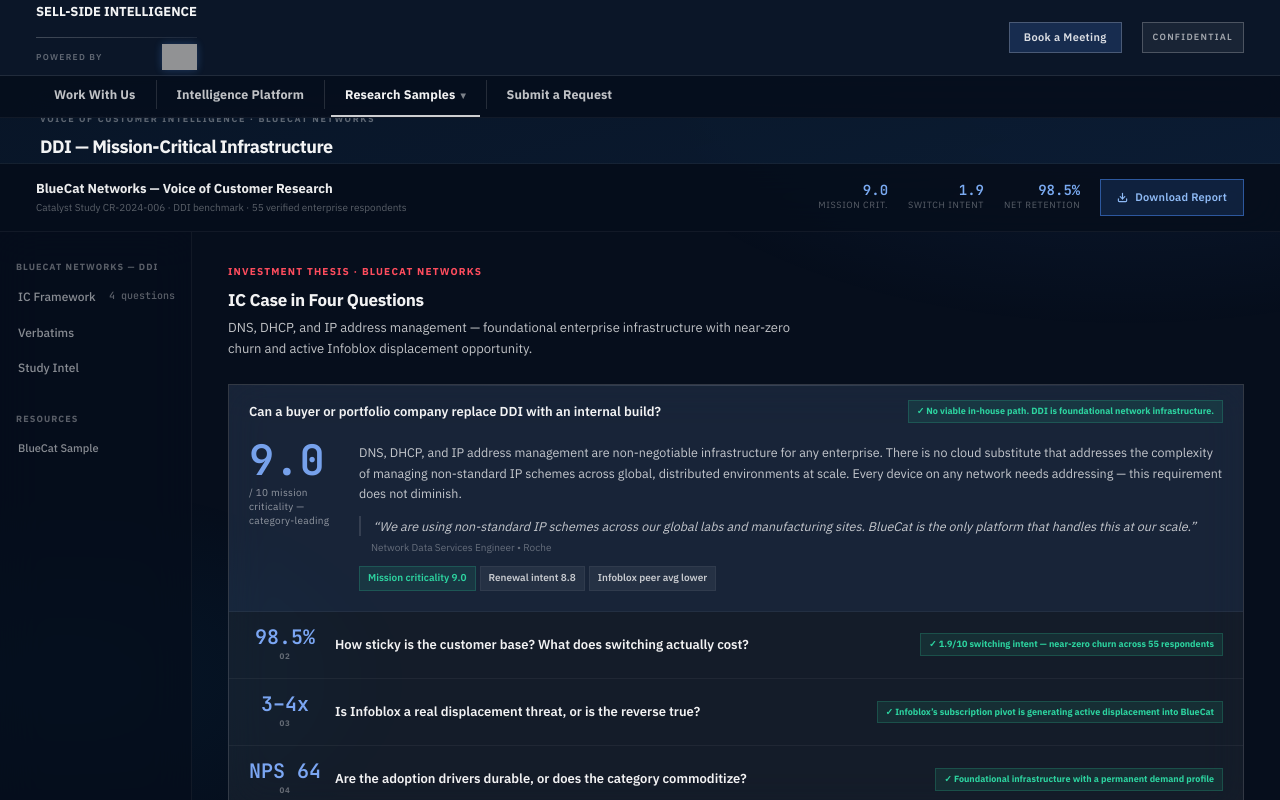
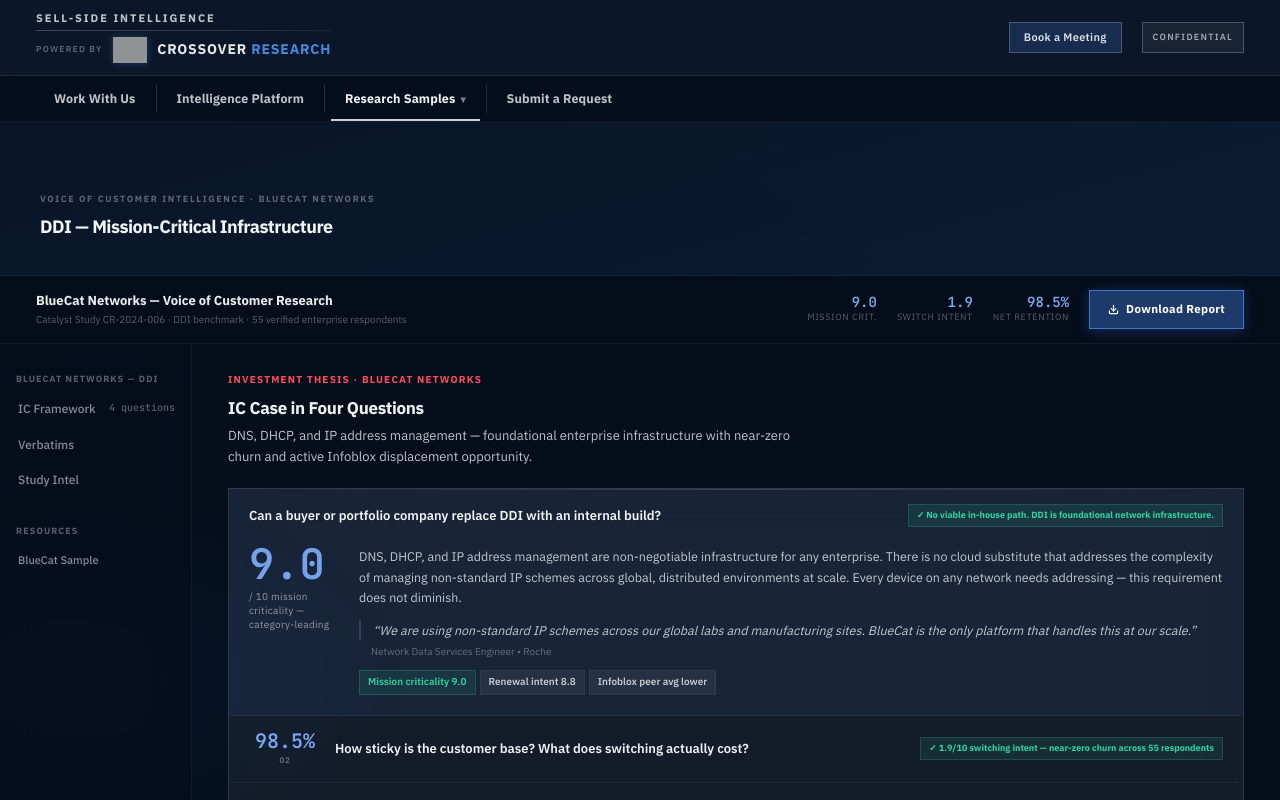
Before and after one commit to Crossover-Research/sell-side-overview-site, a Next.js app: page /bluecat in a window 1280 px wide. Shown: the top 800 px of the page. Built offline with nearby package versions, Linux system fonts and the light colour scheme; grey boxes are pictures that could not be loaded.

Commit message:
28-agent pass: sticky research-header/rc-tabs, --topbar-h 76px, --tabnav-h/--research-header-h vars, topbar eyebrow fix, download btn solid, spacing optimization
* Update app/globals.css

* Update components/Topbar.tsx

* Update components/ResearchHeader.tsx

* Update app/capabilities/page.tsx

```diff
--- a/app/globals.css
+++ b/app/globals.css
@@ -52,13 +52,18 @@
   --content-pad: 36px;
 
   /* Layout heights */
-  --topbar-h: 72px;
+  --topbar-h: 76px;
+  --tabnav-h: 42px;
+  --research-header-h: 50px;
 
   /* Motion */
   --ease: cubic-bezier(.22,.68,0,1.15);
   --ease-s: cubic-bezier(.4,0,.2,1);
   --blur: blur(20px);
 }
+
+/* Anchor scroll offset — accounts for fixed topbar + sticky tabnav */
+[id] { scroll-margin-top: calc(var(--topbar-h) + var(--tabnav-h) + 16px); }
 
 /* ── RESET ──────────────────────────────────────────────────────────────────── */
 *, *::before, *::after { box-sizing: border-box; margin: 0; padding: 0; }
@@ -106,11 +111,10 @@
   display: inline-flex; flex-direction: column; align-items: stretch; gap: 0;
 }
 .topbar-brand-eyebrow {
-  font-size: 13px; font-weight: 700; text-transform: uppercase;
-  color: rgba(255,255,255,.95); line-height: 1; width: 100%;
-  text-align: justify; text-align-last: justify;
+  font-size: 11px; font-weight: 700; text-transform: uppercase;
+  letter-spacing: .18em;
+  color: rgba(255,255,255,.75); line-height: 1;
 }
-.topbar-brand-eyebrow::after { content: ''; display: inline-block; width: 100%; }
 .topbar-brand-divider {
   width: 100%; height: 1px;
   background: linear-gradient(90deg, rgba(255,255,255,.22), rgba(255,255,255,.08));
@@ -123,6 +127,12 @@
   text-transform: uppercase; color: rgba(255,255,255,.35);
   white-space: nowrap;
 }
+.topbar-brand-name {
+  font-size: 14px; font-weight: 800; letter-spacing: .06em;
+  text-transform: uppercase; color: rgba(255,255,255,.9);
+  white-space: nowrap;
+}
+.topbar-brand-accent { color: rgba(74,143,232,.95); }
 .topbar-logo-img {
   height: 26px; width: auto;
   filter: brightness(0) invert(1);
@@ -145,9 +155,8 @@
 /* ── HERO ────────────────────────────────────────────────────────────────────── */
 .hero {
   background: linear-gradient(165deg, rgba(8,21,38,.97) 0%, rgba(12,29,52,.92) 100%);
-  padding: 0 var(--content-pad) 0;
-  padding-top: calc(42px + 24px);
-  padding-top: calc(42px + 24px);
+  padding: 0 var(--content-pad) 32px;
+  padding-top: calc(var(--topbar-h) + var(--tabnav-h) + 28px);
   position: relative;
   z-index: 1;
   border-bottom: 1px solid var(--br-lo);
@@ -273,8 +282,8 @@
 .tab-btn.tab-sep.active { color: var(--t0); }
 
 /* ── CONTENT ─────────────────────────────────────────────────────────────────── */
-.content-wrap  { max-width: var(--content-max); margin: 0 auto; padding: var(--sp-8) var(--content-pad); }
-.content-inner { padding: var(--sp-8) var(--content-pad); }
+.content-wrap  { max-width: var(--content-max); margin: 0 auto; padding: 24px var(--content-pad); }
+.content-inner { padding: 28px var(--content-pad); }
 
 /* Two-column layout for research tabs */
 .research-layout { display: grid; grid-template-columns: 192px 1fr; position: relative; z-index: 1; }
@@ -283,8 +292,8 @@
   backdrop-filter: var(--blur); -webkit-backdrop-filter: var(--blur);
   border-right: 1px solid var(--br-lo);
   padding: 18px 0;
-  position: sticky; top: calc(var(--topbar-h) + 50px);
-  height: calc(100vh - calc(var(--topbar-h) + 50px)); overflow-y: auto;
+  position: sticky; top: calc(var(--topbar-h) + var(--tabnav-h) + var(--research-header-h));
+  height: calc(100vh - var(--topbar-h) - var(--tabnav-h) - var(--research-header-h)); overflow-y: auto;
 }
 .sidebar-group  { font-size: 9px; font-weight: 700; letter-spacing: .12em; text-transform: uppercase; color: var(--t3); padding: 10px 16px 4px; }
 .sidebar-item {
@@ -299,7 +308,7 @@
 .sidebar-item.active .sidebar-badge { color: rgba(120,170,255,.7); }
 
 /* ── SECTION HEADERS ─────────────────────────────────────────────────────────── */
-.section-header { margin-bottom: var(--sp-6); }
+.section-header { margin-bottom: var(--sp-5); }
 .section-eyebrow { font-size: 10px; font-weight: 700; letter-spacing: .12em; text-transform: uppercase; color: var(--red); margin-bottom: 6px; }
 .section-title   { font-size: 17px; font-weight: 700; color: var(--t0); letter-spacing: -.02em; margin-bottom: 4px; }
 .section-lead    { font-size: 13px; color: var(--t1); line-height: 1.6; max-width: 580px; }
@@ -320,7 +329,7 @@
 /* ── TRACK RECORD ─────────────────────────────────────────────────────────────── */
 .track-record {
   display: grid; grid-template-columns: repeat(4, 1fr);
-  margin-bottom: var(--sp-6);
+  margin-bottom: var(--sp-5);
   background: var(--glass-hi);
   backdrop-filter: var(--blur); -webkit-backdrop-filter: var(--blur);
   border: 1px solid var(--br-hi); position: relative; overflow: hidden;
@@ -433,7 +442,7 @@
 .verbatim-attr  { font-size: 10px; color: var(--t3); }
 
 /* ── ADVANTAGE CARDS ──────────────────────────────────────────────────────────── */
-.advantage-grid { display: grid; grid-template-columns: repeat(auto-fit, minmax(280px, 1fr)); gap: 1px; background: var(--br-lo); margin-bottom: var(--sp-6); }
+.advantage-grid { display: grid; grid-template-columns: repeat(auto-fit, minmax(280px, 1fr)); gap: 1px; background: var(--br-lo); margin-bottom: var(--sp-5); }
 .advantage-card { background: var(--glass-hi); backdrop-filter: var(--blur); -webkit-backdrop-filter: var(--blur); padding: 20px; transition: background .15s; }
 .advantage-card:hover { background: rgba(255,255,255,.07); }
 .advantage-title { font-size: 13px; font-weight: 700; color: var(--t0); margin-bottom: 6px; }
@@ -511,11 +520,14 @@
 
 /* ── RESEARCH HEADER ─────────────────────────────────────────────────────────── */
 .research-header {
-  background: rgba(6,14,28,.88);
+  background: rgba(6,14,28,.96);
   backdrop-filter: var(--blur); -webkit-backdrop-filter: var(--blur);
   border-bottom: 1px solid var(--br-lo);
   padding: 14px var(--content-pad);
   display: flex; align-items: center; justify-content: space-between;
+  position: sticky;
+  top: calc(var(--topbar-h) + var(--tabnav-h));
+  z-index: 150;
 }
 .research-brand { display: flex; align-items: center; gap: 10px; }
 .research-brand-logo { height: 18px; filter: brightness(0) invert(1); opacity: .7; }
@@ -621,8 +633,8 @@
 /* Hero */
 .ib-hero {
   background: linear-gradient(168deg, #05101f 0%, #0a1e38 55%, #0e2545 100%);
-  padding: 60px 0 0;
-  padding-top: calc(42px + 40px);
+  padding: 0 0 0;
+  padding-top: calc(var(--topbar-h) + var(--tabnav-h) + 44px);
   position: relative; z-index: 1;
   border-bottom: 1px solid var(--br-lo);
 }
@@ -643,7 +655,7 @@
 .ib-metric-lbl { font-size: 10px; color: var(--t3); letter-spacing: .06em; line-height: 1.4; }
 
 /* Proof bar */
-.ib-proof { background: rgba(255,255,255,.03); border-bottom: 1px solid var(--br-lo); padding: 28px 0; }
+.ib-proof { background: rgba(255,255,255,.03); border-bottom: 1px solid var(--br-lo); padding: 20px 0; }
 .ib-proof-quote { font-size: 15px; color: var(--t1); font-style: italic; line-height: 1.65; margin-bottom: 12px; max-width: 820px; }
 .ib-proof-attr { display: flex; align-items: center; gap: 8px; }
 .ib-proof-name { font-size: 11px; font-weight: 700; color: var(--t2); letter-spacing: .05em; }
@@ -651,12 +663,12 @@
 .ib-proof-role { font-size: 11px; color: var(--t3); }
 
 /* Sections */
-.ib-section { padding: 56px 0; position: relative; z-index: 1; }
+.ib-section { padding: 44px 0; position: relative; z-index: 1; }
 .ib-section-alt  { background: rgba(255,255,255,.025); border-top: 1px solid var(--br-lo); border-bottom: 1px solid var(--br-lo); }
 .ib-section-dark { background: linear-gradient(168deg, #050e1a 0%, #081525 100%); border-top: 1px solid var(--br-lo); }
 .ib-section-eyebrow { font-size: 10px; font-weight: 700; letter-spacing: .12em; text-transform: uppercase; color: var(--red); margin-bottom: 6px; }
 .ib-section-title { font-size: 24px; font-weight: 700; color: var(--t0); letter-spacing: -.025em; margin-bottom: 8px; line-height: 1.25; }
-.ib-section-desc  { font-size: 13.5px; color: var(--t1); line-height: 1.65; max-width: 620px; margin-bottom: 36px; }
+.ib-section-desc  { font-size: 13.5px; color: var(--t1); line-height: 1.65; max-width: 640px; margin-bottom: 28px; }
 
 /* Workflow map */
 .ib-workflow { display: grid; grid-template-columns: repeat(6, 1fr); gap: 1px; background: var(--br-lo); }
@@ -667,7 +679,7 @@
 .ib-stage-desc  { font-size: 11px; color: var(--t2); line-height: 1.5; }
 
 /* Capability tabs */
-.ib-cap-tabs { display: flex; gap: 4px; margin-bottom: 32px; flex-wrap: wrap; }
+.ib-cap-tabs { display: flex; gap: 4px; margin-bottom: 24px; flex-wrap: wrap; }
 .ib-cap-tab {
   font-family: var(--font-body); font-size: 12px; font-weight: 500;
   padding: 9px 20px;
@@ -680,7 +692,7 @@
 .ib-cap-tab.active { background: rgba(77,144,254,.15); border-color: rgba(77,144,254,.4); color: rgba(150,195,255,.95); font-weight: 600; }
 
 /* Problem / Answer framing */
-.ib-framing { display: grid; grid-template-columns: 1fr auto 1fr; gap: 24px; align-items: start; padding: 22px 26px; background: var(--glass-lo); border: 1px solid var(--br-lo); margin-bottom: 24px; }
+.ib-framing { display: grid; grid-template-columns: 1fr auto 1fr; gap: 24px; align-items: start; padding: 20px 24px; background: var(--glass-lo); border: 1px solid var(--br-lo); margin-bottom: 20px; }
 .ib-framing-label { font-size: 9px; font-weight: 700; letter-spacing: .12em; text-transform: uppercase; color: var(--t3); margin-bottom: 6px; }
 .ib-framing-text { font-size: 13px; color: var(--t1); line-height: 1.6; }
 .ib-framing-answer { background: rgba(77,144,254,.06); padding: 16px 20px; border: 1px solid rgba(77,144,254,.15); }
@@ -734,7 +746,7 @@
 .ib-sample-link { font-size: 12px; font-weight: 600; color: rgba(130,175,255,.9); }
 
 /* CTA section */
-.ib-cta { background: linear-gradient(168deg, #060f1d 0%, #0a1a30 100%); padding: 72px 0; border-top: 1px solid var(--br-lo); position: relative; z-index: 1; }
+.ib-cta { background: linear-gradient(168deg, #060f1d 0%, #0a1a30 100%); padding: 52px 0; border-top: 1px solid var(--br-lo); position: relative; z-index: 1; }
 .ib-cta-title { font-size: 26px; font-weight: 700; color: var(--t0); letter-spacing: -.02em; margin-bottom: 12px; }
 .ib-cta-sub   { font-size: 14px; color: var(--t1); line-height: 1.65; max-width: 520px; margin: 0 auto 32px; }
 .ib-cta-btn   { display: inline-flex; align-items: center; justify-content: center; padding: 11px 28px; background: rgba(255,255,255,.95); font-family: var(--font-body); font-size: 12px; font-weight: 700; color: #05101f; text-decoration: none; transition: all .15s; }
@@ -775,22 +787,24 @@
 /* Research header download button */
 .research-download-btn {
   display: inline-flex; align-items: center; gap: 7px;
-  padding: 8px 16px;
-  border: 1px solid rgba(77,144,254,.5);
-  font-size: 11px; font-weight: 600;
-  color: rgba(150,195,255,.95);
+  padding: 9px 18px;
+  border: 1px solid rgba(77,144,254,.7);
+  font-size: 11.5px; font-weight: 700;
+  color: #fff;
   text-decoration: none;
-  background: rgba(77,144,254,.15);
+  background: rgba(77,144,254,.35);
   transition: all .15s;
   white-space: nowrap;
   flex-shrink: 0;
-  letter-spacing: .02em;
+  letter-spacing: .03em;
+  box-shadow: 0 2px 12px rgba(77,144,254,.25);
 }
 .research-download-btn:hover {
-  background: rgba(77,144,254,.28);
-  border-color: rgba(77,144,254,.7);
+  background: rgba(77,144,254,.55);
+  border-color: rgba(77,144,254,.9);
   color: #fff;
   transform: translateY(-1px);
+  box-shadow: 0 4px 18px rgba(77,144,254,.4);
 }
 
 /* ── TAB DROPDOWN ────────────────────────────────────────────────────────── */
@@ -924,6 +938,12 @@
   margin-bottom: 28px;
   border-bottom: 1px solid var(--br-lo);
   padding-bottom: 0;
+  position: sticky;
+  top: calc(var(--topbar-h) + var(--tabnav-h) + var(--research-header-h));
+  background: var(--bg-base);
+  z-index: 100;
+  padding-top: 14px;
+  margin-top: -14px;
 }
 .rc-section-tab {
   all: unset;
@@ -1005,7 +1025,6 @@
 
 .topbar-logo-fallback { display: none; font-size: 13px; font-weight: 800; letter-spacing: .08em; text-transform: uppercase; color: rgba(255,255,255,.82); }
 
-.topbar-brand-row { display: flex; align-items: center; justify-content: space-between; width: 100%; }
 
 /* ── TOPBAR ENTRANCE ANIMATION ───────────────────────────────────────────── */
 @keyframes topbar-fade-up {
@@ -1024,9 +1043,6 @@
 
 .topbar-brand-divider {
   animation: divider-draw .5s cubic-bezier(.4,0,.2,1) .2s both;
-}
-.topbar-brand-row {
-  animation: topbar-fade-up .4s cubic-bezier(.22,.68,0,1.2) .3s both;
 }
 .topbar-logo-img {
   animation: logo-pulse-glow 3.6s ease-in-out 1.2s infinite;
--- a/components/ResearchHeader.tsx
+++ b/components/ResearchHeader.tsx
@@ -49,7 +49,7 @@
             </div>
           ))}
         </div>
-        <a href={cfg.reportUrl} target="_blank" rel="noopener noreferrer" className="research-download-btn">
+        <a href={cfg.reportUrl} target="_blank" rel="noopener noreferrer" download className="research-download-btn" aria-label={`Download ${cfg.title}`}>
           <DownloadIcon />{cfg.reportLabel}
         </a>
       </div>
--- a/components/Topbar.tsx
+++ b/components/Topbar.tsx
@@ -1,36 +1,32 @@
 'use client';
-
-// TODO: replace src with Supabase white logo URL when available
-// e.g. https://yvkbfmdugujhxerdopcm.supabase.co/storage/v1/object/public/...
-const LOGO_URL = 'https://www.crossoverresearch.com/logos/CrossoverResearchLogo.svg';
+import { BRAND, CONTACT, LEGAL } from '../lib/config/site';
 
 export function Topbar() {
   return (
     <div className="topbar">
       <div className="topbar-left">
         <div className="topbar-brand">
-          <div className="topbar-brand-eyebrow">Sell-Side Intelligence</div>
+          <div className="topbar-brand-eyebrow">{BRAND.tagline}</div>
           <div className="topbar-brand-divider" />
           <div className="topbar-brand-row">
             <span className="topbar-brand-label">Powered by</span>
-            <img
-              src={LOGO_URL}
-              alt="Crossover Research"
-              className="topbar-logo-img"
-            />
+            <img src={BRAND.logoUrl} alt={BRAND.name} className="topbar-logo-img" />
+            <span className="topbar-brand-name">
+              {BRAND.nameMarkup.base}<span className="topbar-brand-accent">{BRAND.nameMarkup.accent}</span>
+            </span>
           </div>
         </div>
       </div>
       <div className="topbar-right">
         <a
-          href="https://book.crossoverresearch.com/#/crossoverresearch"
+          href={CONTACT.bookingUrl}
           target="_blank"
           rel="noopener noreferrer"
           className="topbar-book-btn"
         >
-          Book a Meeting
+          {CONTACT.bookingLabel}
         </a>
-        <div className="badge-confidential">Confidential</div>
+        <div className="badge-confidential">{LEGAL.badgeLabel}</div>
       </div>
     </div>
   );
```
